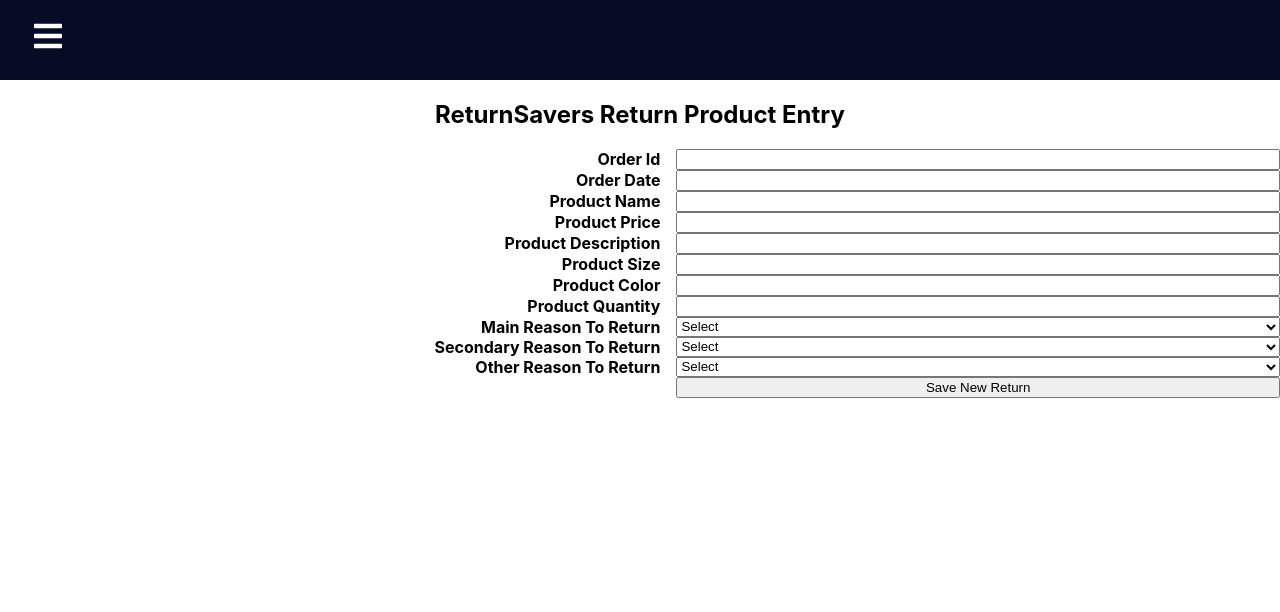
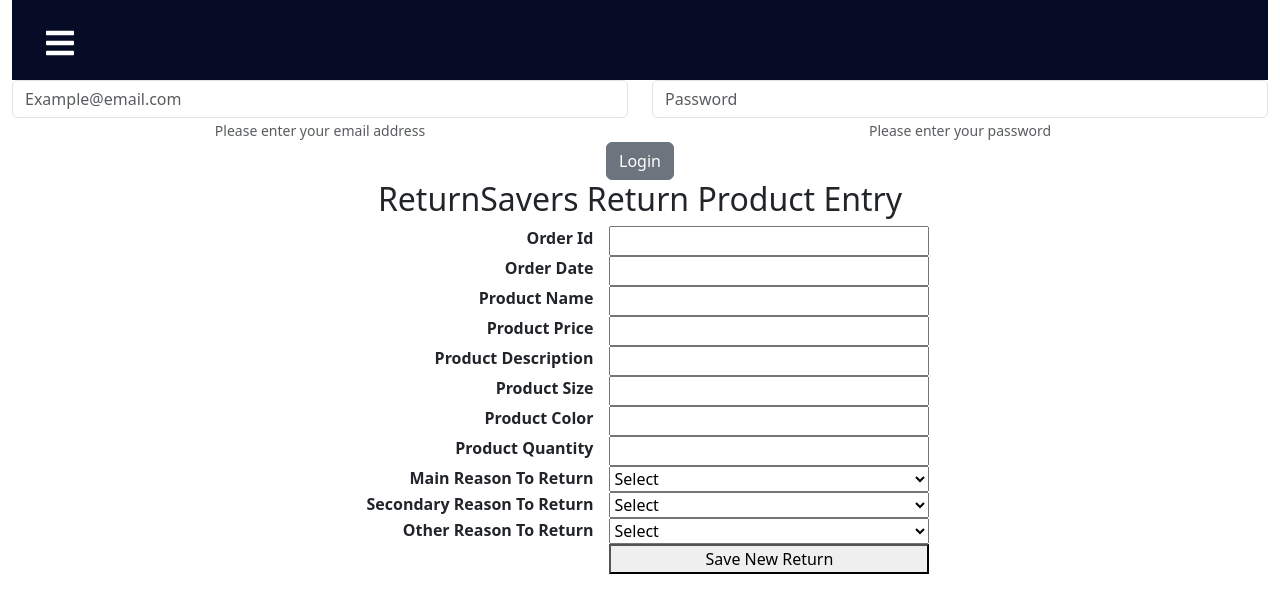
Before and after one commit to Pax110/returns_savers, a React (Create React App) app in the folder client/: page /returnSavers/1/edit in a window 1280 px wide. Shown: the top 612 px of the page. Built offline with nearby package versions, Linux system fonts and the light colour scheme; no server answers.

Commit message:
added bootstrap and improved css in forms

```diff
--- a/client/src/App.js
+++ b/client/src/App.js
@@ -2,6 +2,10 @@
 import { Routes, Route, Link } from 'react-router-dom'
 import Navbar from './components/sidebar/Navbar'
 import './App.css';
+
+import { Button, Container, Form, Col, Row } from 'react-bootstrap'
+import 'bootstrap/dist/css/bootstrap.min.css'
+
 import CreateReturnSaversPage from './pages/CreateReturnSaversPage'
 import ReturnSaversDetailPage from './pages/ReturnSaversDetailPage';
 import ReturnSaversEditPage from './pages/ReturnSaversEditPage';
@@ -11,6 +15,7 @@
 
   return (
     <div className="App">
+       <Container fluid>
     {/* <nav>
     <ul>
       <li>
@@ -22,13 +27,34 @@
     </ul>
     </nav> */}
     <Navbar />
+    <Form>
+        <Row>
+          <Col>
+            <Form.Group controlId="formEmail">
+            <Form.Control type="email" placeholder= "Example@email.com"/>
+            <Form.Text className="text-muted">
+            Please enter your email address
+            </Form.Text>
+            </Form.Group>
+          </Col>
+          <Col>
+            <Form.Group controlId="formPassword">
+            <Form.Control type="password" placeholder="Password" />
+            <Form.Text className="text-muted">
+            Please enter your password
+            </Form.Text>
+            </Form.Group>
+          </Col>
+        </Row>
+            <Button variant="secondary" type="submit">Login</Button>
+      </Form>
     <Routes>
       <Route path="/" element={<ReturnSaversListPage /> }/>
       <Route path="/new" element={<CreateReturnSaversPage />}/>
       <Route path="/returnSavers/:id" element={ <ReturnSaversDetailPage />} />
       <Route path="/returnSavers/:id/edit" element={ <ReturnSaversEditPage />} />
     </Routes>
-
+    </Container>
     </div>
   );
 }
--- a/client/src/components/Register.js
+++ b/client/src/components/Register.js
@@ -52,7 +52,7 @@
                 <input className="register-field-value" value= {password} onChange = { (e) => onInputUpdate(e, setPassword)}/>
 
                 <br/>
-                <button onClick={postData}>Register</button>
+                <button className="register-field-value" onClick={postData}>Register</button>
 
             </div>
         </div>
--- a/client/src/components/ReturnSaversDetail.js
+++ b/client/src/components/ReturnSaversDetail.js
@@ -21,15 +21,15 @@
         <h2>Return Savers Detail</h2>
         <div className="detail-fields">
             <div className="field-title">OrderId</div>
-            <div className="field-value">{returns?.orderId}</div>
+            <div className="register-field-value">{returns?.orderId}</div>
             <div className="field-title">OrderDate</div>
-            <div className="field-value">{returns?.orderDate}</div>
+            <div className="register-field-value">{returns?.orderDate}</div>
             <div className="field-title">ProductName</div>
-            <div className="field-value">{returns?.productName}</div>
+            <div className="register-field-value">{returns?.productName}</div>
             <div className="field-title">ProductPrice</div>
-            <div className="field-value">{returns?.productPrice}</div>
+            <div className="register-field-value">{returns?.productPrice}</div>
             <div className="field-title">returnEligibility</div>
-            <div className="field-value">{returns?.returnEligibility}</div>
+            <div className="register-field-value">{returns?.returnEligibility}</div>
         </div>
 
       </div>
--- a/client/src/components/ReturnSaversEditForm.js
+++ b/client/src/components/ReturnSaversEditForm.js
@@ -51,53 +51,53 @@
             <h2>ReturnSavers Return Product Entry</h2>
             <div className="detail-fields">
                 <label className="field-title">Order Id</label>
-                <input value={orderId} onChange={(event) => onInputUpdate(event, setOrderId) } />
+                <input className="register-field-value" value={orderId} onChange={(event) => onInputUpdate(event, setOrderId) } />
                 <label className="field-title">Order Date</label>
-                <input value={orderDate} onChange={(event) => onInputUpdate(event, setOrderDate) } />
+                <input className="register-field-value" value={orderDate} onChange={(event) => onInputUpdate(event, setOrderDate) } />
                 <label className="field-title">Product Name</label>
-                <input value={productName} onChange={(event) => onInputUpdate(event, setProductName) } />
+                <input className="register-field-value" value={productName} onChange={(event) => onInputUpdate(event, setProductName) } />
                 <label className="field-title">Product Price</label>
-                <input value={productPrice} onChange={(event) => onInputUpdate(event, setProductPrice) } />
+                <input className="register-field-value" value={productPrice} onChange={(event) => onInputUpdate(event, setProductPrice) } />
                 <label className="field-title">Product Description</label>
-                <input value={productDescription} onChange={(event) => onInputUpdate(event, setProductDescription) } />
+                <input className="register-field-value" value={productDescription} onChange={(event) => onInputUpdate(event, setProductDescription) } />
                 <label className="field-title">Product Size</label>
-                <input value={productSize} onChange={(event) => onInputUpdate(event, setProductSize) } />
+                <input className="register-field-value" value={productSize} onChange={(event) => onInputUpdate(event, setProductSize) } />
                 <label className="field-title">Product Color</label>
-                <input value={productColor} onChange={(event) => onInputUpdate(event, setProductColor) } />
+                <input className="register-field-value" value={productColor} onChange={(event) => onInputUpdate(event, setProductColor) } />
                 <label className="field-title">Product Quantity</label>
-                <input value={productQuantity} onChange={(event) => onInputUpdate(event, setProductQuantity) } />
+                <input className="register-field-value" value={productQuantity} onChange={(event) => onInputUpdate(event, setProductQuantity) } />
                  <label className="field-title">Main Reason To Return</label>
-                 <select  onChange={(event)=> onInputUpdate(event, setMainReasonToReturn)} >
+                 <select className="register-field-value" onChange={(event)=> onInputUpdate(event, setMainReasonToReturn)} >
                     <option>Select</option>
-                    <option value="Bought it by mistake">Bought it by mistake</option>
-                    <option value="Better price available">Better price available</option>
-                    <option value="Items arrived too late">Items arrived too late</option>
-                    <option value="Product used for a week">Product used for a week</option>
-                    <option value="Product damaged">Product damaged</option>
+                    <option className="register-field-value" value="Bought it by mistake">Bought it by mistake</option>
+                    <option className="register-field-value" value="Better price available">Better price available</option>
+                    <option className="register-field-value" value="Items arrived too late">Items arrived too late</option>
+                    <option className="register-field-value" value="Product used for a week">Product used for a week</option>
+                    <option className="register-field-value" value="Product damaged">Product damaged</option>
                  </select>
                  <label className="field-title">Secondary Reason To Return</label>
-                 <select  onChange={(event)=> onInputUpdate(event, setSecondaryReasonToReturn)} >
+                 <select className="register-field-value" onChange={(event)=> onInputUpdate(event, setSecondaryReasonToReturn)} >
                     <option>Select</option>
-                    <option value="Bought it by mistake">Bought it by mistake</option>
-                    <option value="Better price available">Better price available</option>
-                    <option value="Items arrived too late">Items arrived too late</option>
-                    <option value="Product used for a week">Product used for a week</option>
-                    <option value="Product damaged">Product damaged</option>
+                    <option className="register-field-value" value="Bought it by mistake">Bought it by mistake</option>
+                    <option className="register-field-value" value="Better price available">Better price available</option>
+                    <option className="register-field-value" value="Items arrived too late">Items arrived too late</option>
+                    <option className="register-field-value" value="Product used for a week">Product used for a week</option>
+                    <option className="register-field-value" value="Product damaged">Product damaged</option>
                  </select>
                  <label className="field-title">Other Reason To Return</label>
-                 <select  onChange={(event)=> onInputUpdate(event, setOtherReasonToReturn)} >
+                 <select className="register-field-value" onChange={(event)=> onInputUpdate(event, setOtherReasonToReturn)} >
                     <option>Select</option>
-                    <option value="Bought it by mistake">Bought it by mistake</option>
-                    <option value="Better price available">Better price available</option>
-                    <option value="Items arrived too late">Items arrived too late</option>
-                    <option value="Product used for a week">Product used for a week</option>
-                    <option value="Product damaged">Product damaged</option>
+                    <option className="register-field-value" value="Bought it by mistake">Bought it by mistake</option>
+                    <option className="register-field-value" value="Better price available">Better price available</option>
+                    <option className="register-field-value" value="Items arrived too late">Items arrived too late</option>
+                    <option className="register-field-value" value="Product used for a week">Product used for a week</option>
+                    <option className="register-field-value" value="Product damaged">Product damaged</option>
                  </select>
                 {/*<input value={reasonToReturn} onChange={(event) => onInputUpdate(event, setReasonToReturn) } /> */}
                 {/* <label className="field-title">Return Eligibility</label>
                 <input value={returnEligibility} onChange={(event) => onInputUpdate(event, setReturnEligibility) } /> */}
                 <br/>
-                <button onClick={postData}>Save New Return</button>
+                <button className="register-field-value" onClick={postData}>Save New Return</button>
             </div>
 
     </div>
```
Also changed, not shown: 1 other file (tests, documents, lock files or other folders).
